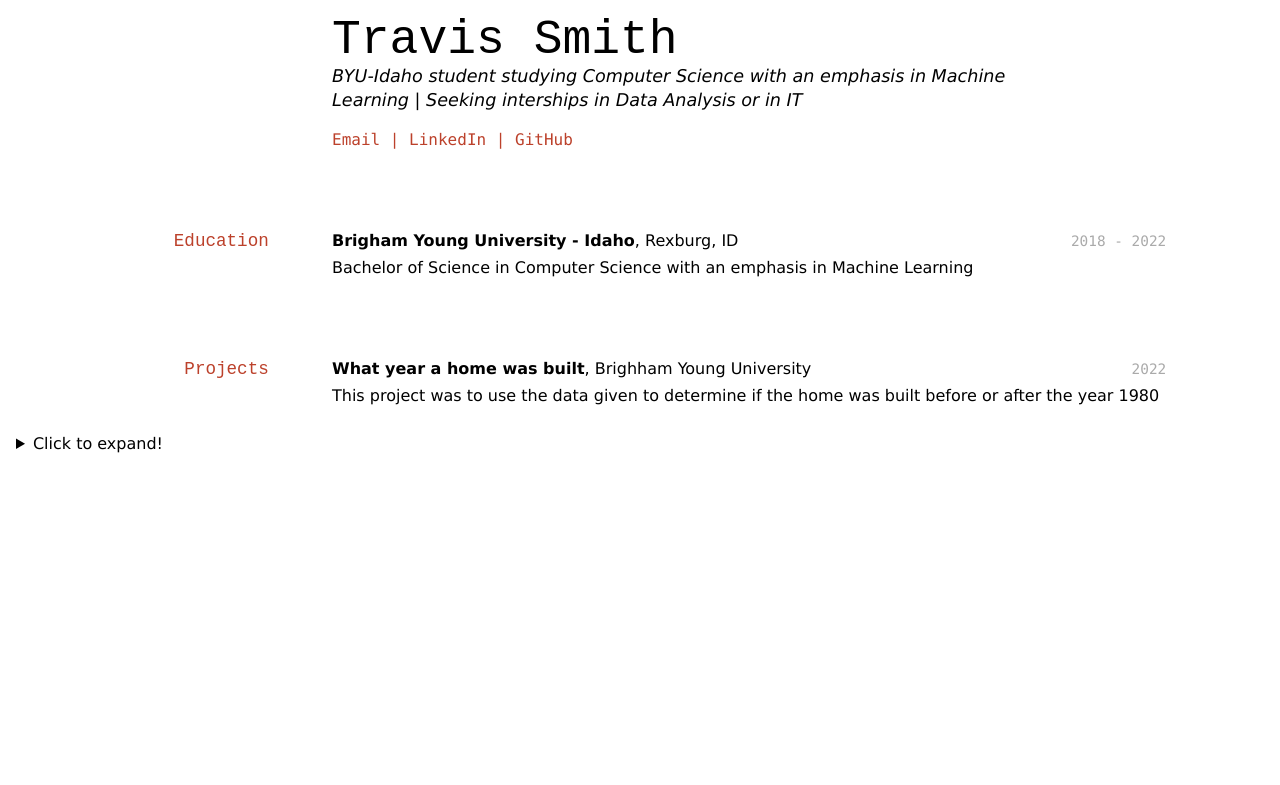
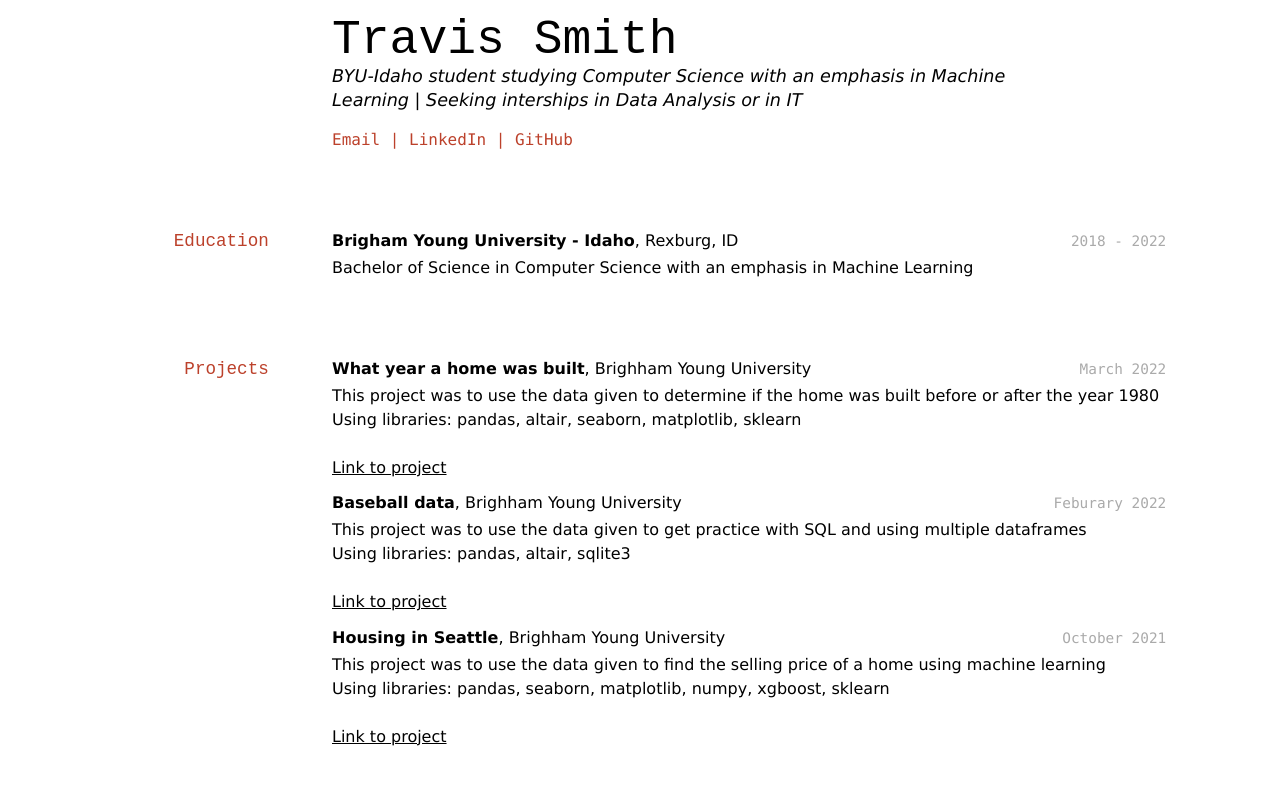
Before and after one commit to travis7smith/smith_resume, a Jekyll site: the page built from docs/index.md, in a window 1280 px wide. Shown: the top 785 px of the page. Built offline with Jekyll 4.4.1, drawn with Linux system fonts in a browser that asks for light colours.

Commit message:
Update resume with new projects

```diff
--- a/docs/index.md
+++ b/docs/index.md
@@ -19,10 +19,28 @@ __Brigham Young University - Idaho__, Rexburg, ID
 
 ## Projects
 
-`2022`
+`March 2022`
 __What year a home was built__, Brighham Young University
 - This project was to use the data given to determine if the home was built before or after the year 1980
+- Using libraries: pandas, altair, seaborn, matplotlib, sklearn
 
+[Link to project]('https://github.com/travis7smith/data_science_projects/blob/main/homes_yr_built.html')
+
+`Feburary 2022`
+__Baseball data__, Brighham Young University
+- This project was to use the data given to get practice with SQL and using multiple dataframes
+- Using libraries: pandas, altair, sqlite3
+
+[Link to project]('https://github.com/travis7smith/data_science_projects/blob/main/SQL.html')
+
+`October 2021`
+__Housing in Seattle__, Brighham Young University
+- This project was to use the data given to find the selling price of a home using machine learning
+- Using libraries: pandas, seaborn, matplotlib, numpy, xgboost, sklearn
+
+[Link to project]('https://github.com/travis7smith/data_science_projects/blob/main/house_seattle.html')
+
+<!--
 <details>
   <summary>Click to expand!</summary>
 
@@ -31,5 +49,4 @@ __What year a home was built__, Brighham Young University
   ![image]('https://github.com/travis7smith/data_science_projects/blob/main/project4.png')
 
 </details>
-
-<!-- insert links or images of projects done in class or on my own -->
+-->
```
